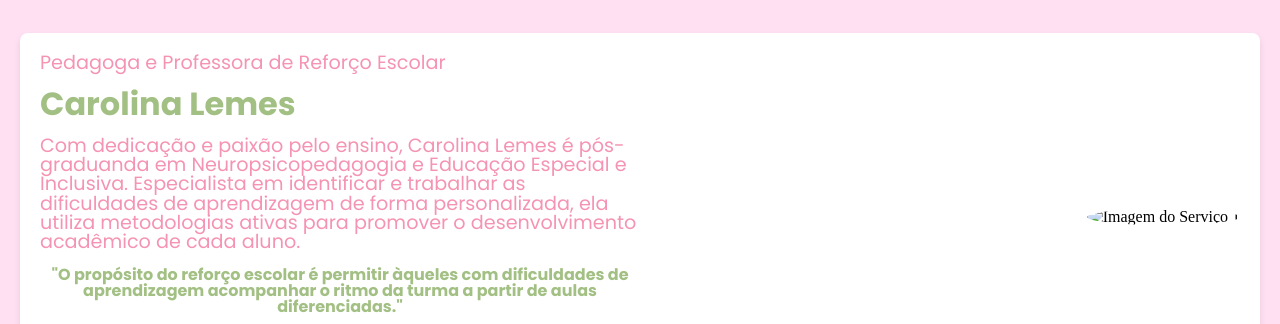
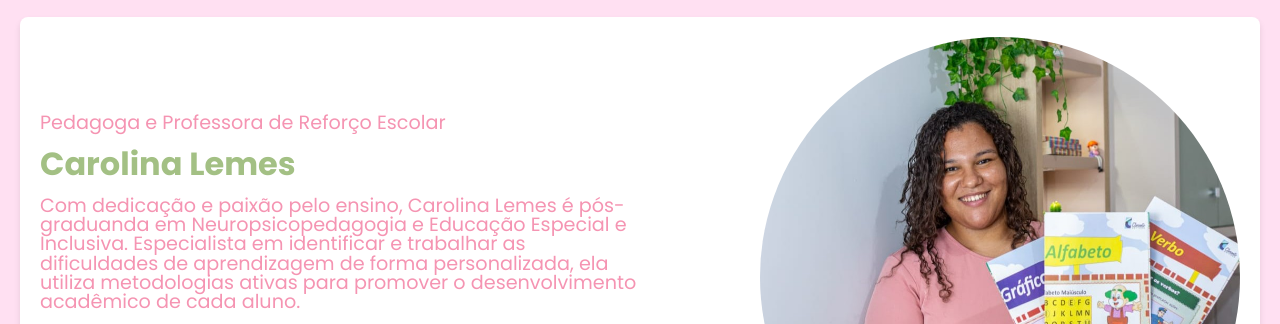
Before and after one commit to Pense-try/Crescer-e-Ser_Pensetry, a plain HTML site: page equipe.html in a window 1280 px wide. Shown: the part 1283-1607 px from the top of the page. Drawn offline with Linux system fonts and the light colour scheme.

Commit message:
Site 1.6v

```diff
--- a/equipe.html
+++ b/equipe.html
@@ -115,7 +115,7 @@
                     </a>
                 </div>
               </div>
-              <img src="./src/Img/" alt="Imagem do Serviço 1" class="service-image">
+              <img src="./src/Img/ImgEquipe/img_karol.jpeg" alt="Imagem do Serviço 1" class="service-image">
             </div>
           </section>
 
```
Also changed, not shown: src/Img/ImgEquipe/img_karol.jpeg (added).
